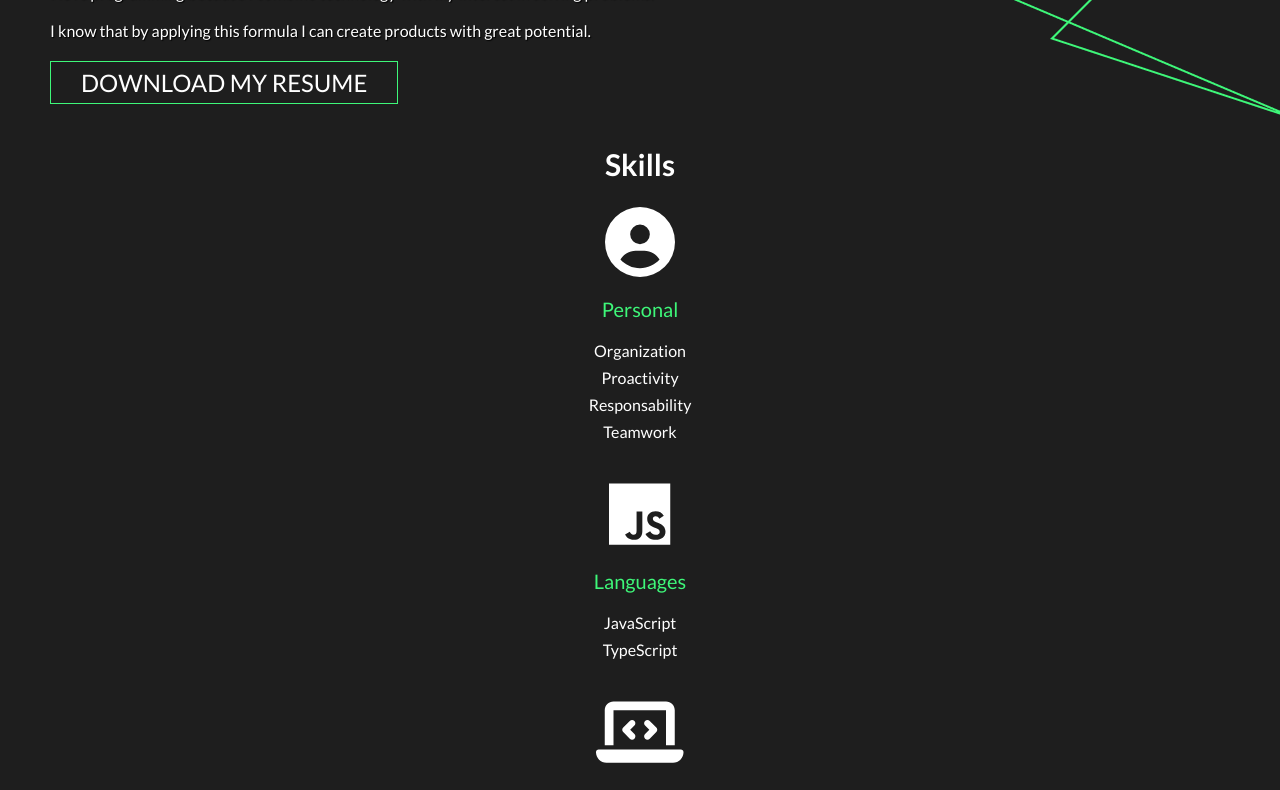
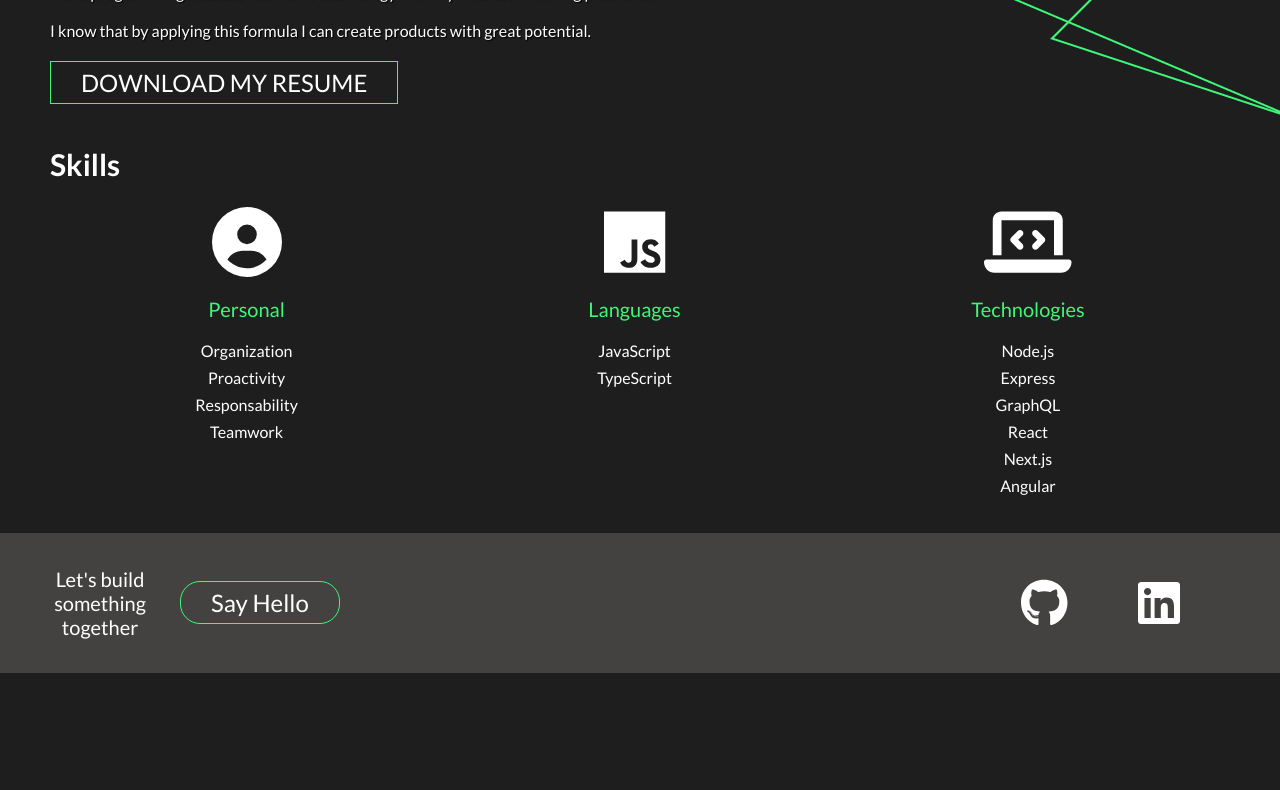
Before and after one commit to VicDario/my-portfolio, a Next.js app: page / in a window 1280 px wide. Shown: the part 960-1750 px from the top of the page. After the commit the page ends 1633 px from the top, so only its background shows below. Built offline with nearby package versions, Linux system fonts and the light colour scheme.

Commit message:
[Add] Desktop styles

```diff
--- a/components/skills/skills.components.tsx
+++ b/components/skills/skills.components.tsx
@@ -7,8 +7,9 @@ import styles from './skills.module.scss';
 const Skills: React.FC = () => {
   return (
     <section className={styles.skills}>
-      <h2>Skills</h2>
-      <div className={styles['skill-item']}>
+      <h2 className={styles.title}>Skills</h2>
+      <section className={styles['skills-container']}>
+        <article className={styles['skill-item']}>
           <FontAwesomeIcon icon={faUserCircle} className={styles['skill-icon']} />
           <h3>Personal</h3>
           <ul>
@@ -17,16 +18,16 @@ const Skills: React.FC = () => {
             <li>Responsability</li>
             <li>Teamwork</li>
           </ul>
-      </div>
-      <div className={styles['skill-item']}>
+        </article>
+        <article className={styles['skill-item']}>
           <FontAwesomeIcon icon={faJs} className={styles['skill-icon']} />
           <h3>Languages</h3>
           <ul>
             <li>JavaScript</li>
             <li>TypeScript</li>
           </ul>
-      </div>
-      <div className={styles['skill-item']}>
+        </article>
+        <article className={styles['skill-item']}>
           <FontAwesomeIcon icon={faLaptopCode} className={styles['skill-icon']} />
           <h3>Technologies</h3>
           <ul>
@@ -37,7 +38,8 @@ const Skills: React.FC = () => {
             <li>Next.js</li>
             <li>Angular</li>
           </ul>
-      </div>
+        </article>
+      </section>
     </section>
   );
 };
--- a/components/skills/skills.module.scss
+++ b/components/skills/skills.module.scss
@@ -28,3 +28,16 @@
         }
     }
 }
+
+@media (min-width: 768px) {
+    .skills {
+        align-items: flex-start;
+        padding: 0 50px;
+
+        .skills-container {
+            width: 100%;
+            display: flex;
+            justify-content: space-around;
+        }
+    }
+}
```
Lines whose indentation alone changed are shown as unchanged.
